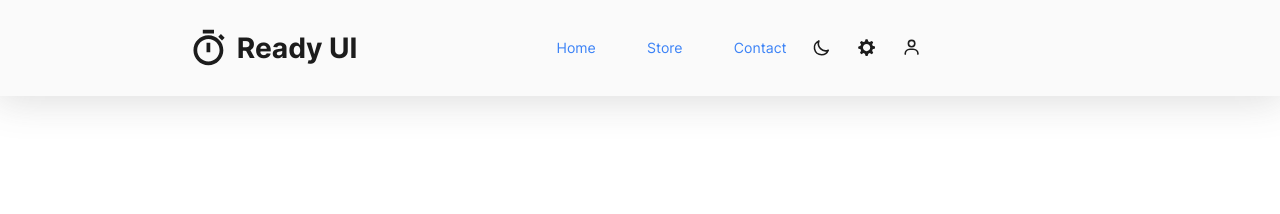
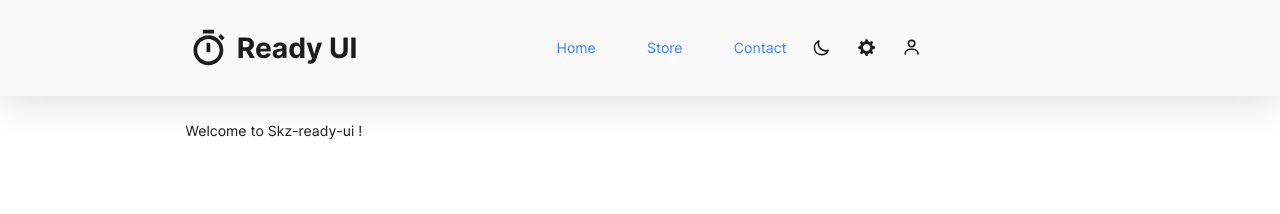
Before and after one commit to sebastien-gervilla/skz-ready-ui, a React (Create React App) app: page / in a window 1280 px wide. Shown: the top 214 px of the page. Built offline with nearby package versions, Linux system fonts and the light colour scheme.

Commit message:
Added Header to Home

```diff
--- a/src/pages/Home.js
+++ b/src/pages/Home.js
@@ -2,7 +2,16 @@ import React from 'react';
 
 const Home = () => {
     return (
-        <section id="home-page">
+        <section className='app-page' id="home-page">
+
+            <div className="welcome-to-ready-ui">
+                <div className="animation">
+
+                </div>
+                <div className="info">
+                    Welcome to Skz-ready-ui !
+                </div>
+            </div>
 
         </section>
     );
```
